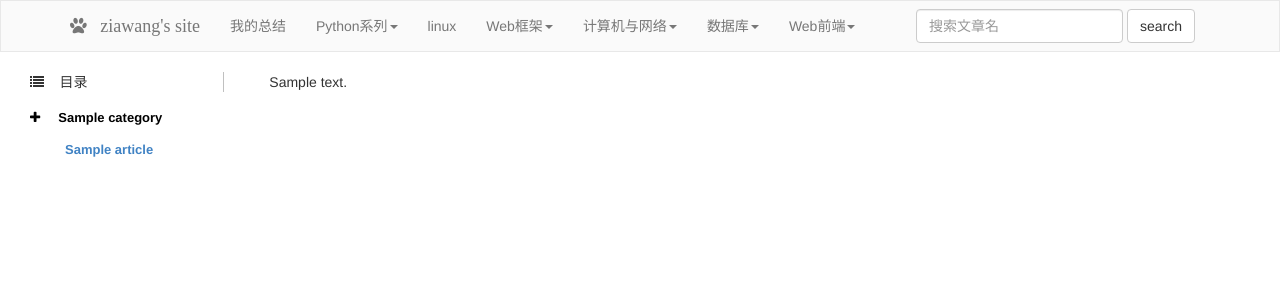
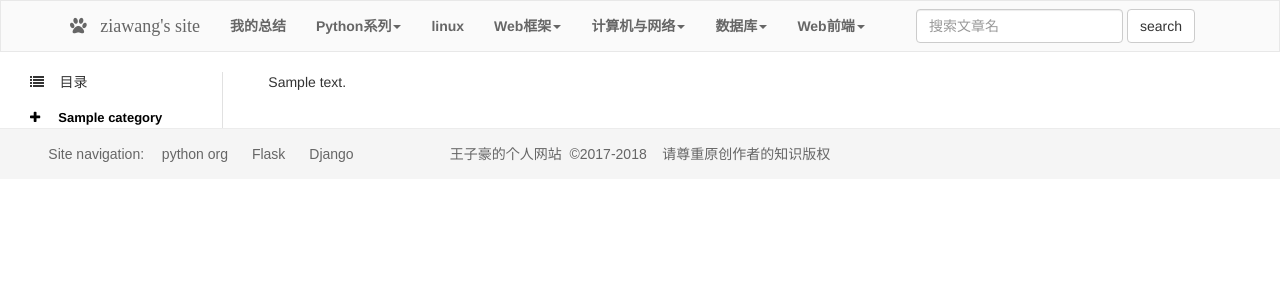
Before and after one commit to To-Heaven/my-site, a Django app: template templates/blog_article.html in a window 1280 px wide. Shown: the top 300 px of the page. Run offline with Django 3.2, Linux system fonts and the light colour scheme; the template is opened without the code that fills it: most values are stand-ins (such as "Sample title", 1, 10 or a date in 2020); parts of the project's set-up code (start-up, migrations or seed data) failed here and were passed over; some libraries are stand-ins or nearby versions.

Commit message:
CONTENT: 0317迁移服务器

```diff
--- a/all_static/css/base.css
+++ b/all_static/css/base.css
@@ -1,3 +1,63 @@
+.footer-left {
+    line-height: 50px;
+    height: 50px;
+    color: #444444;
+    font-weight: bold;
+    font-family: "Arial", "Microsoft YaHei", "黑体", "宋体", sans-serif;
+}
+
+ .page-footer {
+    border-top: 1px solid #ECECEC;
+    background-color: whitesmoke;
+}
+
+
+
+.footer-left, a {
+    display: inline-block;
+    padding: 0 10px;
+    color: #666 !important;
+    text-decoration: none !important;;
+    font-weight: 100 !important;;
+}
+
+.nav li a{
+    font-weight: bolder !important;
+}
+
+.pre-article-view a{
+    color: #4285F4 !important;
+    font:17px/1.5 'Microsoft YaHei', arial, tahoma, \5b8b\4f53, sans-serif;
+    font-weight: bold !important;
+}
+
+.per-article a{
+    font-weight: bold !important;
+    color: #4285F4 !important;
+}
+
+.mycontainer-fluid {
+    padding: 0 !important;
+}
+
+.footer-left a:hover {
+    color: #4285F4 !important;
+    font-weight: bold !important;
+}
+
+.footer-middle {
+    height: 50px;
+    display: inline-block;
+    text-align: center;
+    line-height: 50px;
+    color: #666;
+    font-family: "Arial", "Microsoft YaHei", "黑体", "宋体", sans-serif;
+}
+
+.menu {
+        border-right: 1px solid #e1e1e1;
+}
+
 .hides{
     display: none;
 }
@@ -23,6 +83,7 @@ user-select: none;
     opacity: 0.5;
     position: fixed;
     bottom: 30px;
+    z-index: 1000;
     right: 30px;
 }
 
@@ -53,7 +114,6 @@ user-select: none;
 
 .content {
     height: 100%;
-    border-left: 1px solid silver;
 }
 
 .menu-title {
@@ -170,7 +230,7 @@ a:hover {
 }
 
 /* LISTS
-=============================================================================*/
+ * =============================================================================*/
 
 ul, ol {
     padding-left: 30px;
@@ -194,8 +254,7 @@ dl {
 }
 
 dl dt {
-    font-size: 14px;
-    font-weight: bold;
+    font-size: 14px;    font-weight: bold;
     font-style: italic;
     padding: 0;
     margin: 15px 0 5px;
@@ -227,7 +286,7 @@ dl dd > :last-child {
 }
 
 /* CODE
-=============================================================================*/
+ * =============================================================================*/
 
 pre, code, tt {
     font-size: 12px;
@@ -285,7 +344,7 @@ kbd {
 }
 
 /* QUOTES
-=============================================================================*/
+ * =============================================================================*/
 
 blockquote {
     border-left: 4px solid #DDD;
@@ -302,7 +361,7 @@ blockquote > :last-child {
 }
 
 /* HORIZONTAL RULES
-=============================================================================*/
+ * =============================================================================*/
 
 hr {
     clear: both;
@@ -316,7 +375,7 @@ hr {
 }
 
 /* TABLES
-=============================================================================*/
+ * =============================================================================*/
 
 table th {
     font-weight: bold;
@@ -337,7 +396,7 @@ table tr:nth-child(2n) {
 }
 
 /* IMAGES
-=============================================================================*/
+ * =============================================================================*/
 
 img {
     max-width: 100%
--- a/mysite/settings.py
+++ b/mysite/settings.py
@@ -128,9 +128,9 @@ USE_TZ = True
 
 
 STATIC_URL = '/static/'
-# STATICFILES_DIRS = [
-#     os.path.join(BASE_DIR, 'static', 'blog')
-# ]
+STATICFILES_DIRS = [
+     os.path.join(BASE_DIR, 'static', 'blog')
+]
 
 STATIC_ROOT = os.path.join(BASE_DIR, 'all_static/')
 
--- a/mysite_uwsgi.ini
+++ b/mysite_uwsgi.ini
@@ -3,7 +3,7 @@ http = :9000
 
 socket = 127.0.0.1:8001
 
-chdir = /home/ziawang/my-site
+chdir = /home/mysite
 
 wsgi-file = mysite/wsgi.py
 
--- a/static/blog/css/base.css
+++ b/static/blog/css/base.css
@@ -1,3 +1,63 @@
+.footer-left {
+    line-height: 50px;
+    height: 50px;
+    color: #444444;
+    font-weight: bold;
+    font-family: "Arial", "Microsoft YaHei", "黑体", "宋体", sans-serif;
+}
+
+ .page-footer {
+    border-top: 1px solid #ECECEC;
+    background-color: whitesmoke;
+}
+
+
+
+.footer-left, a {
+    display: inline-block;
+    padding: 0 10px;
+    color: #666 !important;
+    text-decoration: none !important;;
+    font-weight: 100 !important;;
+}
+
+.nav li a{
+    font-weight: bolder !important;
+}
+
+.pre-article-view a{
+    color: #4285F4 !important;
+    font:17px/1.5 'Microsoft YaHei', arial, tahoma, \5b8b\4f53, sans-serif;
+    font-weight: bold !important;
+}
+
+.per-article a{
+    font-weight: bold !important;
+    color: #4285F4 !important;
+}
+
+.mycontainer-fluid {
+    padding: 0 !important;
+}
+
+.footer-left a:hover {
+    color: #4285F4 !important;
+    font-weight: bold !important;
+}
+
+.footer-middle {
+    height: 50px;
+    display: inline-block;
+    text-align: center;
+    line-height: 50px;
+    color: #666;
+    font-family: "Arial", "Microsoft YaHei", "黑体", "宋体", sans-serif;
+}
+
+.menu {
+        border-right: 1px solid #e1e1e1;
+}
+
 .hides{
     display: none;
 }
@@ -23,6 +83,7 @@ user-select: none;
     opacity: 0.5;
     position: fixed;
     bottom: 30px;
+    z-index: 1000;
     right: 30px;
 }
 
@@ -53,7 +114,6 @@ user-select: none;
 
 .content {
     height: 100%;
-    border-left: 1px solid silver;
 }
 
 .menu-title {
@@ -170,7 +230,7 @@ a:hover {
 }
 
 /* LISTS
-=============================================================================*/
+ * =============================================================================*/
 
 ul, ol {
     padding-left: 30px;
@@ -194,8 +254,7 @@ dl {
 }
 
 dl dt {
-    font-size: 14px;
-    font-weight: bold;
+    font-size: 14px;    font-weight: bold;
     font-style: italic;
     padding: 0;
     margin: 15px 0 5px;
@@ -227,7 +286,7 @@ dl dd > :last-child {
 }
 
 /* CODE
-=============================================================================*/
+ * =============================================================================*/
 
 pre, code, tt {
     font-size: 12px;
@@ -285,7 +344,7 @@ kbd {
 }
 
 /* QUOTES
-=============================================================================*/
+ * =============================================================================*/
 
 blockquote {
     border-left: 4px solid #DDD;
@@ -302,7 +361,7 @@ blockquote > :last-child {
 }
 
 /* HORIZONTAL RULES
-=============================================================================*/
+ * =============================================================================*/
 
 hr {
     clear: both;
@@ -316,7 +375,7 @@ hr {
 }
 
 /* TABLES
-=============================================================================*/
+ * =============================================================================*/
 
 table th {
     font-weight: bold;
@@ -337,7 +396,7 @@ table tr:nth-child(2n) {
 }
 
 /* IMAGES
-=============================================================================*/
+ * =============================================================================*/
 
 img {
     max-width: 100%
--- a/static/blog/js/base.js
+++ b/static/blog/js/base.js
@@ -1,3 +1,40 @@
+$('body a').attr('target', '_blank');
+
+
+$(function(){
+
+	document.addEventListener('keydown', function(e){
+          e = window.event || e;
+         var keycode = e.keyCode || e.which;
+
+         if(e.ctrlKey && keycode == 87){
+            e.preventDefault();
+            window.event.returnValue = false;
+         }else if(e.ctrlKey && keycode == 80){
+            e.preventDefault();
+            window.event.returnValue = false;
+         }else if(e.ctrlKey && keycode == 82){
+            e.preventDefault();
+            window.event.returnValue= false;
+         }else if(e.ctrlKey && keycode== 83){
+            e.preventDefault();
+            window.event.returnValue= false;
+         }else if(e.ctrlKey && keycode == 72){
+            e.preventDefault();
+            window.event.returnValue= false;
+         }else if(e.ctrlKey && keycode == 74){
+            e.preventDefault();
+            window.event.returnValue= false;
+         }else if(e.ctrlKey && keycode == 75){
+            e.preventDefault();
+            window.event.returnValue= false;
+         }else if(e.ctrlKey && keycode == 78){
+            e.preventDefault();
+            window.event.returnValue= false;
+         }
+	});
+});
+
 $(".menu-title i").click(function () {
    $(this).parent().parent().next().toggleClass('hides');
     if ($(this).hasClass('fa-plus')){
@@ -21,3 +58,28 @@ $(window).scroll(function () {
 $('#back-to-top').click(function () {
     $(window).scrollTop(0);
 });
+
+
+function click(e) {
+if (document.all) {
+if (event.button==2||event.button==3) { alert("欢迎光临寒舍，有什么需要帮忙的话，请与站长联系！谢谢您的合作！！！");
+oncontextmenu='return false';
+}
+}
+if (document.layers) {
+if (e.which == 3) {
+oncontextmenu='return false';
+}
+}
+}
+if (document.layers) {
+document.captureEvents(Event.MOUSEDOWN);
+}
+document.onmousedown=click;
+document.oncontextmenu = new Function("return false;")
+document.onkeydown =document.onkeyup = document.onkeypress=function(){
+if(window.event.keyCode == 123) {
+window.event.returnValue=false;
+return(false);
+}
+}
--- a/templates/base.html
+++ b/templates/base.html
@@ -110,7 +110,20 @@
         <i class="fa fa-angle-double-up" aria-hidden="true" title="回到顶部"></i>
     </div>
 </div>
-
+<div class="mycontainer-fluid">
+    <div class="page-footer col-sm-12">
+        <div class="footer-left col-sm-4">
+            &nbsp;&nbsp;&nbsp;&nbsp;&nbsp;
+            <span>Site navigation:&nbsp;</span>
+            <span><a href="https://www.python.org/">python org</a></span>
+            <span><a href="http://flask.pocoo.org/">Flask</a></span>
+            <span><a href="https://www.djangoproject.com/">Django</a></span>
+        </div>
+        <div class="footer-middle col-sm-4">
+            <span>王子豪的个人网站&nbsp;&nbsp;©2017-2018 &nbsp;&nbsp;&nbsp;请尊重原创作者的知识版权</span>
+        </div>
+    </div>
+</div>
 <script src="{% static '/js/jquery-1.12.4.min.js' %}"></script>
 <script src="{% static '/plugins/bootstrap/js/bootstrap.min.js' %}"></script>
 <script src="{% static 'js/base.js' %}"></script>
--- a/templates/blog_article.html
+++ b/templates/blog_article.html
@@ -6,16 +6,28 @@
             <i class="fa fa-list" aria-hidden="true"></i>
             &nbsp;&nbsp;&nbsp;目录
         </div>
+
         <div class="menu-content">
             {% for category in article_category_list %}
+                {% if category == article.article_category %}
                 <div class="menu-title">
+                    <span>
+                        <i class="fa fa-minus" aria-hidden="true"></i>
+                        &nbsp;&nbsp;&nbsp;
+                        {{ category.article_category_title }}
+                    </span>
+                </div>
+                <div class="per-menu">
+                {% else %}
+                    <div class="menu-title">
                     <span>
                         <i class="fa fa-plus" aria-hidden="true"></i>
                         &nbsp;&nbsp;&nbsp;
                         {{ category.article_category_title }}
                     </span>
                 </div>
-                <div class="per-menu">
+                <div class="per-menu hides">
+                {% endif %}
                     {% for article in category.article_set.all %}
                         <div class="per-article"><a href="{% url 'blog_article' article_id=article.id %}">{{ article.article_title }}</a></div>
                     {% endfor %}
@@ -23,6 +35,8 @@
                 </div>
             {% endfor %}
         </div>
+
+
     </div>
     <div class="col-sm-10 content">
         <div class="article-content">
--- a/templates/blog_category.html
+++ b/templates/blog_category.html
@@ -15,7 +15,7 @@
                         {{ category.article_category_title }}
                     </span>
                 </div>
-                <div class="per-menu">
+                <div class="per-menu hides">
                     {% for article in category.article_set.all %}
                         <div class="per-article"><a
                                 href="{% url 'blog_article' article_id=article.id %}">{{ article.article_title }}</a>
```
Also changed, not shown: all_static/js/base.js (+62 -0 lines), all_static/css/home.css (line endings or trailing spaces), static/blog/css/home.css (line endings or trailing spaces), templates/blog_home.html (line endings or trailing spaces).
